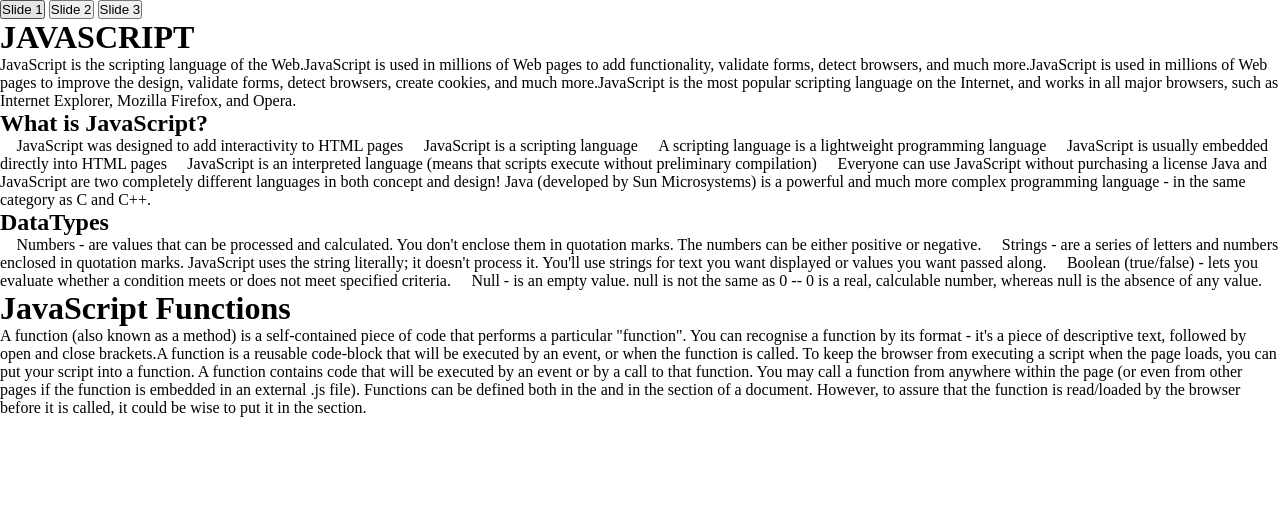
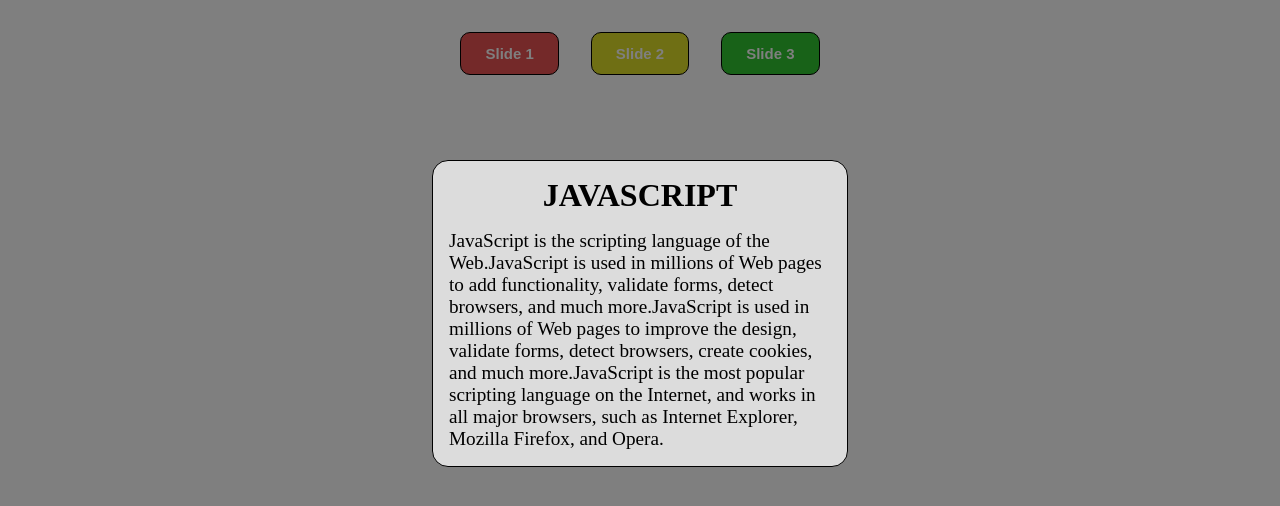
Before and after one commit to Gowtham1802/model-ui, a plain HTML site: page index.html in a window 1280 px wide. Both pictures are taken after a click on the button "Slide 1". Drawn offline with Linux system fonts and the light colour scheme.

Commit message:
code adding

```diff
--- a/index.html
+++ b/index.html
@@ -9,59 +9,21 @@
 </head>
 <body>
 <div class="model_ui">
-  <div class="three_btns">
-    <button class="slide_one">Slide 1</button>
-    <button class="slide_two">Slide 2</button>
-    <button class="slide_three">Slide 3</button>
-  </div>
-  <div class="view_box">
-    <h1 class="java_heading">JAVASCRIPT</h1>
-    <p class="java_notes">JavaScript is the scripting language of the Web.JavaScript is used in millions of Web pages to add functionality, validate forms, detect browsers, and much more.JavaScript is used in millions of Web pages to improve the design, validate forms, detect browsers, create
-    cookies, and much more.JavaScript is the most popular scripting language on the Internet, and works in all major browsers, such as
-    Internet Explorer, Mozilla Firefox, and Opera.
-    </p>
+  <div class="all_btns">
+    <button class="btn slide_one">Slide 1</button>
+    <button class="btn slide_two">Slide 2</button>
+    <button class="btn slide_three">Slide 3</button>
   </div>
   <div class="hide_box">
-    <div class="basic_java_1">
-      <h2 class="heading1">What is JavaScript?</h2>
-      <p class="notes1"> JavaScript was designed to add interactivity to HTML pages
-       JavaScript is a scripting language
-       A scripting language is a lightweight programming language
-       JavaScript is usually embedded directly into HTML pages
-       JavaScript is an interpreted language (means that scripts execute without preliminary compilation)
-       Everyone can use JavaScript without purchasing a license
-      Java and JavaScript are two completely different languages in both concept and design!
-      Java (developed by Sun Microsystems) is a powerful and much more complex programming language - in
-      the same category as C and C++.</p>
-    </div>
-    <div class="basic_java_2">
-      <h2 class="heading2">DataTypes</h2>
-      <p class="notes2"> Numbers - are values that can be processed and calculated. You don't enclose them in quotation
-      marks. The numbers can be either positive or negative.
-       Strings - are a series of letters and numbers enclosed in quotation marks. JavaScript uses the string
-      literally; it doesn't process it. You'll use strings for text you want displayed or values you want
-      passed along.
-       Boolean (true/false) - lets you evaluate whether a condition meets or does not meet specified
-      criteria.
-       Null - is an empty value. null is not the same as 0 -- 0 is a real, calculable number, whereas null is
-      the absence of any value.
-    </p>
-    </div>
-    <div class="basic_java_3">
-      <h1 class="heading3">JavaScript Functions</h1>
-      <p class="notes3">A function (also known as a method) is a self-contained piece of code that performs a particular
-"function". You can recognise a function by its format - it's a piece of descriptive text, followed by open
-and close brackets.A function is a reusable code-block that will be executed by an event, or when the
-function is called.
-To keep the browser from executing a script when the page loads, you can put your script into a function.
-A function contains code that will be executed by an event or by a call to that function.
-You may call a function from anywhere within the page (or even from other pages if the function is
-embedded in an external .js file).
-Functions can be defined both in the <head> and in the <body> section of a document. However, to
-assure that the function is read/loaded by the browser before it is called, it could be wise to put it in the
-<head> section.</p>
+    <div class="view_box">
+      <i class="fa-solid fa-circle-xmark" id="close_icon"></i>
+      <h1 class="java_heading">JAVASCRIPT</h1>
+      <p class="java_notes">JavaScript is the scripting language of the Web.JavaScript is used in millions of Web pages to add functionality, validate forms, detect browsers, and much more.JavaScript is used in millions of Web pages to improve the design, validate forms, detect browsers, create cookies, and much more.JavaScript is the most popular scripting language on the Internet, and works in all major browsers, such as Internet Explorer, Mozilla Firefox, and Opera.
+      </p>
     </div>
   </div>
+
+
 
 </div>
 
--- a/script.js
+++ b/script.js
@@ -0,0 +1,40 @@
+const slide_one = document.getElementById("slide_one");
+
+const slide_two = document.getElementById("slide_two");
+
+const slide_three = document.getElementById("slide_three");
+
+const btn = document.querySelectorAll('.all_btns button');
+console.log(btn);
+
+const box = document.querySelector(".hide_box");
+
+const close_icon = document.getElementById("close_icon");
+console.log(close_icon)
+
+function close(){
+  box.style.display = "none";
+}
+function open(){
+  box.style.display = "block";
+}
+
+// to select a button from a container
+for(let i=0;i<btn.length;i++){
+  btn[i].addEventListener('click',open);
+  close_icon.addEventListener('click',close);
+}
+
+document.addEventListener('keydown',(event)=>{
+  console.log(event);
+  if(event.key === "Escape" && (box.style.display === "block")){
+    close();
+  }
+})
+
+document.addEventListener('click',(event)=>{
+  console.log(event);
+  if(event.target.classList.contains("hide_box")){
+    close();
+  }
+})
--- a/style.css
+++ b/style.css
@@ -3,3 +3,82 @@
   padding: 0;
   box-sizing: border-box;
 }
+
+html {
+  font-size: 16px;
+}
+
+:root {
+  --clr-cornflower-blue: rgb(117, 139, 253);
+  --clr-periwinkler: rgb(174, 184, 254);
+  --clr-persian-indigo: rgb(39, 24, 126);
+  --clr-anti-flash-white: rgb(241, 242, 246);
+}
+
+.all_btns {
+  width: 30rem;
+  display: flex;
+  flex-direction: row;
+  justify-content: center;
+  gap: 2rem;
+  margin: 2rem auto;
+}
+
+.btn {
+  padding: 0.75rem 1.5rem;
+  border: 0.88px solid black;
+  border-radius: 10px;
+  font-weight: 900;
+  font-size: 15px;
+  color: white;
+}
+
+.slide_one {
+  background-color: rgb(234, 83, 83);
+}
+
+.slide_two {
+  background-color: rgb(224, 224, 40);
+}
+
+.slide_three {
+  background-color: rgb(49, 197, 49);
+}
+
+.view_box {
+  background-color: gainsboro;
+  width: 26rem;
+  padding: 1rem;
+  margin: 10rem auto;
+  border: 1px solid;
+  border-radius: 1rem;
+  position: relative;
+  /* display: none; */
+}
+
+.java_heading {
+  text-align: center;
+  margin-bottom: 1rem;
+}
+
+.java_notes {
+  font-size: 1.2rem;
+  font-weight: 500;
+}
+
+#close_icon {
+  font-size: 2rem;
+  position: relative;
+  left: 22rem;
+}
+
+.hide_box {
+  display: none;
+  z-index: 1;
+  position: absolute;
+  top: 0;
+  left: 0;
+  width: 100%;
+  height: 100%;
+  background-color: rgb(0, 0, 0, 0.5);
+}
```
